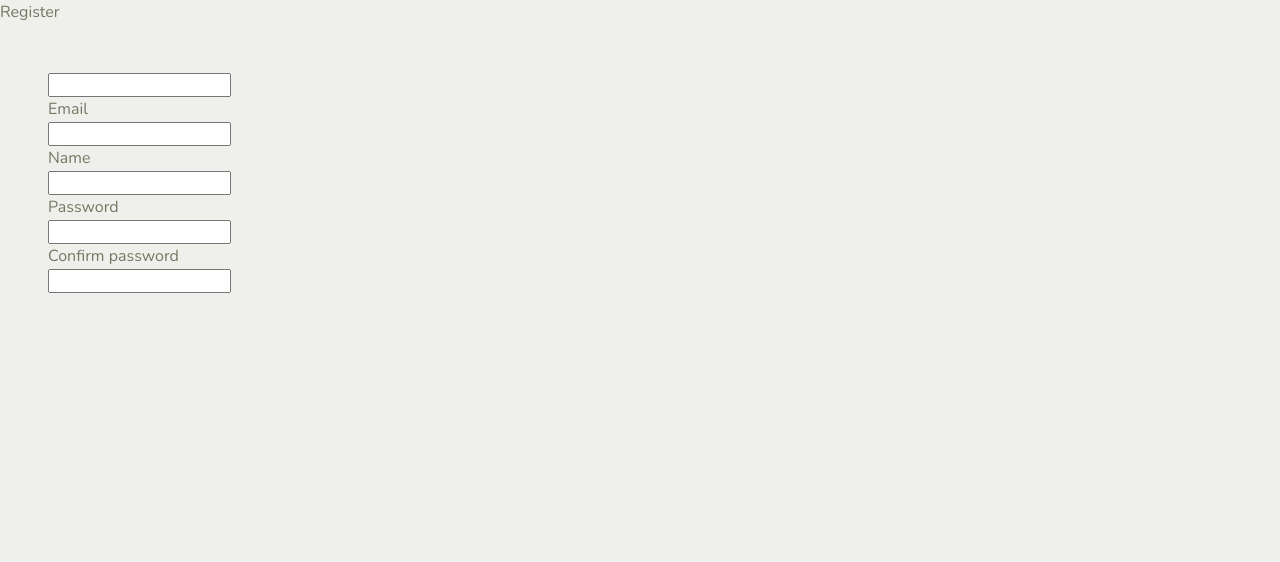
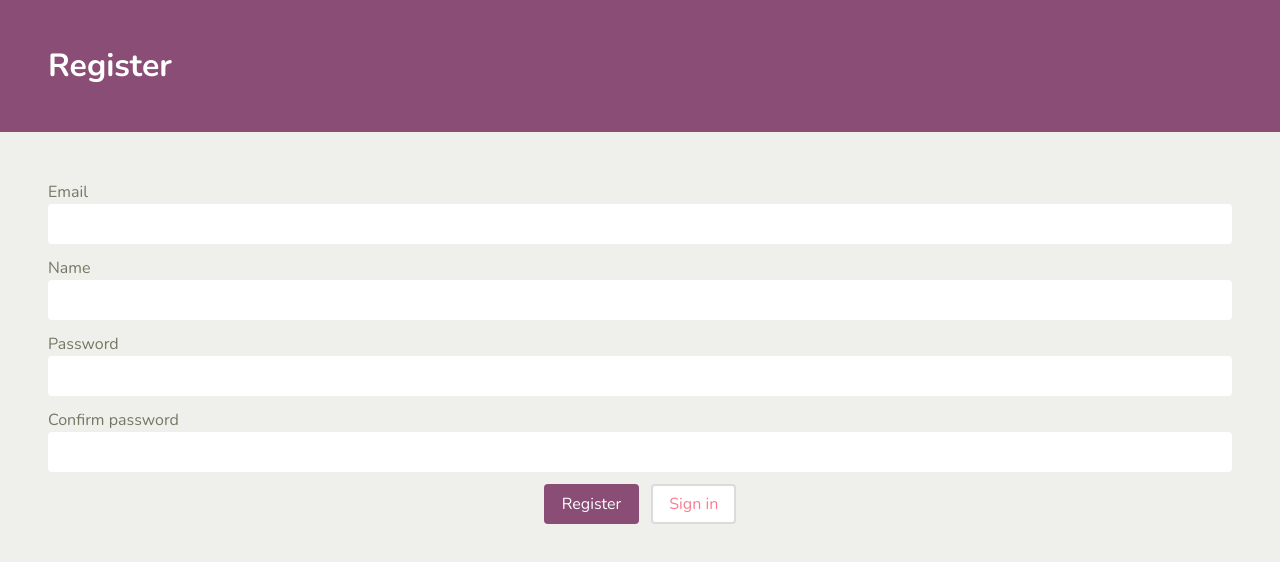
Before and after one commit to ravensiris/employee-reward-app, a React (Vite) app in the folder assets/: page /registration in a window 1280 px wide. Shown: the top 562 px of the page. Built offline with nearby package versions, Linux system fonts and the light colour scheme.

Commit message:
Cleanup Pow forms

```diff
--- /dev/null
+++ b/assets/src/components/Authentication/Button.tsx
@@ -0,0 +1,19 @@
+import React from "react"
+
+export interface Props {
+  /** Button's inner text */
+  children: React.ReactNode
+}
+
+/**
+ * Placeholder for a form link/button that is supposed to be hydrated in.
+ */
+export default function Button({ children }: Props) {
+  return (
+    <div className="control">
+      <span className="button" suppressHydrationWarning>
+        <a suppressHydrationWarning>{children}</a>
+      </span>
+    </div>
+  )
+}
--- a/assets/src/components/Authentication/Buttons.tsx
+++ /dev/null
@@ -1,8 +0,0 @@
-import React from "react"
-
-/**
- * Placeholder for form buttons and link that are supposed to be hydrated in.
- */
-export default function Buttons() {
-  return <div dangerouslySetInnerHTML={{ __html: "" }}></div>
-}
--- a/assets/src/components/Authentication/CSRFToken.tsx
+++ b/assets/src/components/Authentication/CSRFToken.tsx
@@ -4,5 +4,5 @@ import React from "react"
  * Placeholder for a CSRF token that is supposed to be hydrated in.
  */
 export default function CSRFToken() {
-  return <input />
+  return <input name="_csrf_token" type="hidden" />
 }
--- a/assets/src/components/Authentication/ErrorMessage.tsx
+++ b/assets/src/components/Authentication/ErrorMessage.tsx
@@ -12,20 +12,16 @@ export default function ErrorMessage() {
     errorFlashStateVar({ consumed: true })
   }
   useEffect(consumeMessage, [])
-  if (message && !errorState.consumed) {
+  if (!message || errorState.consumed) {
+    return <></>
+  }
   return (
     <article className="message is-danger">
       <div className="message-header">
         <p>Error</p>
-          <button
-            className="delete"
-            aria-label="delete"
-            onClick={clearMessage}
-          />
+        <button className="delete" aria-label="delete" onClick={clearMessage} />
       </div>
       <div className="message-body">{message}</div>
     </article>
   )
 }
-  return <></>
-}
--- a/assets/src/components/Authentication/Input.tsx
+++ b/assets/src/components/Authentication/Input.tsx
@@ -1,6 +1,6 @@
 import React from "react"
 
-interface InputProps {
+export interface Props {
   /** Input's label text */
   children?: React.ReactNode
 }
@@ -8,15 +8,17 @@ interface InputProps {
 /**
  * Placeholder for an input form field that is supposed to be hydrated in.
  */
-export default function Input({ children }: InputProps) {
+export default function Input({ children }: Props) {
   return (
-    <div>
-      <label>{children}</label>
-      <div>
-        <input />
-        <span className="input-error">
-          <span dangerouslySetInnerHTML={{ __html: "" }} />
-        </span>
+    <div className="field">
+      <label suppressHydrationWarning>{children}</label>
+      <div className="control">
+        <input className="input" suppressHydrationWarning />
+        <span
+          className="input-error"
+          dangerouslySetInnerHTML={{ __html: "" }}
+          suppressHydrationWarning
+        />
       </div>
     </div>
   )
--- /dev/null
+++ b/assets/src/components/Authentication/PowAssentButtons.tsx
@@ -0,0 +1,10 @@
+import React from "react"
+
+/**
+ * Placeholder for form buttons and link that are supposed to be hydrated in.
+ */
+export default function PowAssentButtons() {
+  return (
+    <div dangerouslySetInnerHTML={{ __html: "" }} suppressHydrationWarning />
+  )
+}
--- a/assets/src/components/Authentication/Submit.tsx
+++ b/assets/src/components/Authentication/Submit.tsx
@@ -1,6 +1,6 @@
 import React from "react"
 
-interface SubmitProps {
+export interface Props {
   /** Button's inner text */
   children?: React.ReactNode
 }
@@ -8,10 +8,12 @@ interface SubmitProps {
 /**
  * Placeholder for a submit button that is supposed to be hydrated in.
  */
-export default function Submit({ children }: SubmitProps) {
+export default function Submit({ children }: Props) {
   return (
-    <div>
-      <button>{children}</button>
+    <div className="control">
+      <button className="button is-primary" type="submit">
+        {children}
+      </button>
     </div>
   )
 }
--- a/assets/src/components/Authentication/Title.tsx
+++ b/assets/src/components/Authentication/Title.tsx
@@ -1,6 +1,6 @@
 import React from "react"
 
-interface InputProps {
+interface Props {
   /** Title text */
   children?: React.ReactNode
 }
@@ -8,11 +8,11 @@ interface InputProps {
 /**
  * Placeholder for a title section that is supposed to be hydrated in.
  */
-export default function Input({ children }: InputProps) {
+export default function Title({ children }: Props) {
   return (
-    <section>
-      <div>
-        <p>{children}</p>
+    <section className="hero is-primary">
+      <div className="hero-body">
+        <p className="title">{children}</p>
       </div>
     </section>
   )
--- a/assets/src/components/Authentication/index.ts
+++ b/assets/src/components/Authentication/index.ts
@@ -1,4 +1,5 @@
-export { default as Buttons } from "./Buttons"
+export { default as PowAssentButtons } from "./PowAssentButtons"
+export { default as Button } from "./Button"
 export { default as CSRFToken } from "./CSRFToken"
 export { default as ErrorMessage } from "./ErrorMessage"
 export { default as Input } from "./Input"
--- a/assets/src/pages/Register.tsx
+++ b/assets/src/pages/Register.tsx
@@ -1,8 +1,10 @@
 import {
-  Buttons,
+  Button,
   CSRFToken,
   ErrorMessage,
   Input,
+  PowAssentButtons,
+  Submit,
   Title,
 } from "$components/Authentication"
 import React from "react"
@@ -11,14 +13,20 @@ export default function SignIn() {
   return (
     <>
       <Title>Register</Title>
-      <form method="post" className="section">
+      <form method="post" className="section" suppressHydrationWarning>
         <CSRFToken />
         <ErrorMessage />
         <Input>Email</Input>
         <Input>Name</Input>
         <Input>Password</Input>
         <Input>Confirm password</Input>
-        <Buttons />
+        <div className="field is-grouped is-grouped-multiline is-grouped-centered">
+          <Submit>Register</Submit>
+          <Button>Sign in</Button>
+        </div>
+        <div className="field is-grouped is-grouped-multiline is-grouped-centered">
+          <PowAssentButtons />
+        </div>
       </form>
     </>
   )
--- a/assets/src/pages/SignIn.tsx
+++ b/assets/src/pages/SignIn.tsx
@@ -1,8 +1,10 @@
 import {
-  Buttons,
+  Button,
   CSRFToken,
   ErrorMessage,
   Input,
+  PowAssentButtons,
+  Submit,
   Title,
 } from "$components/Authentication"
 import React from "react"
@@ -11,12 +13,18 @@ export default function SignIn() {
   return (
     <>
       <Title>Sign in</Title>
-      <form method="post" className="section">
+      <form method="post" className="section" suppressHydrationWarning>
         <CSRFToken />
         <ErrorMessage />
         <Input>Email</Input>
         <Input>Password</Input>
-        <Buttons />
+        <div className="field is-grouped is-grouped-multiline is-grouped-centered">
+          <Submit>Sign in</Submit>
+          <Button>Register</Button>
+        </div>
+        <div className="field is-grouped is-grouped-multiline is-grouped-centered">
+          <PowAssentButtons />
+        </div>
       </form>
     </>
   )
```
Also changed, not shown: 2 other files (tests, documents, lock files or other folders). Lines whose indentation alone changed are shown as unchanged.
